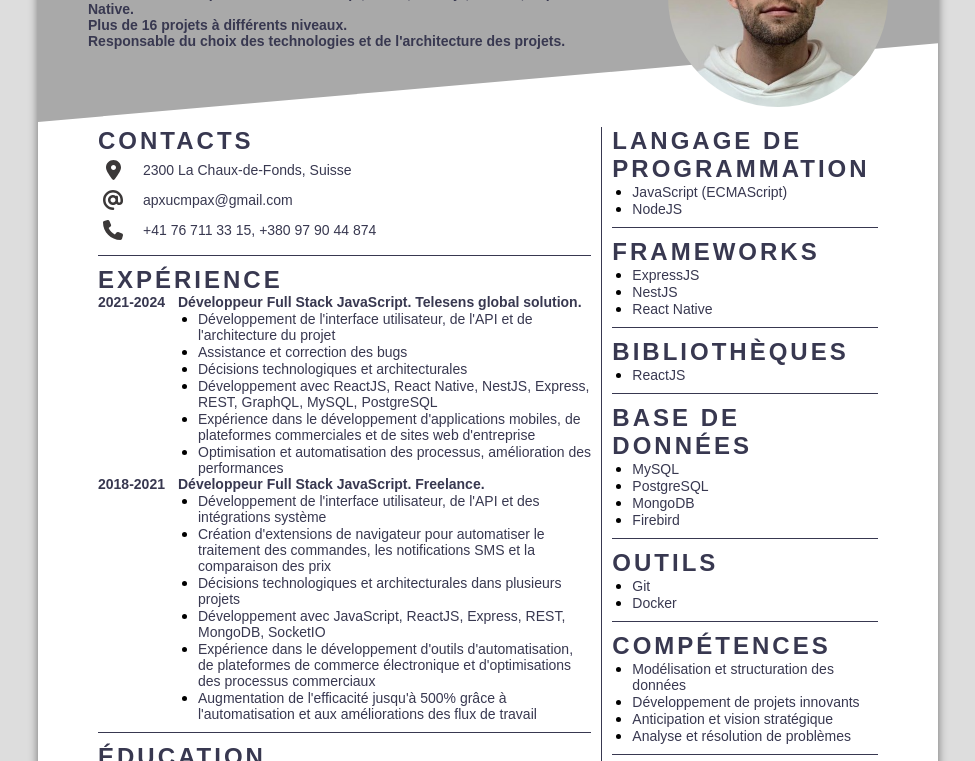
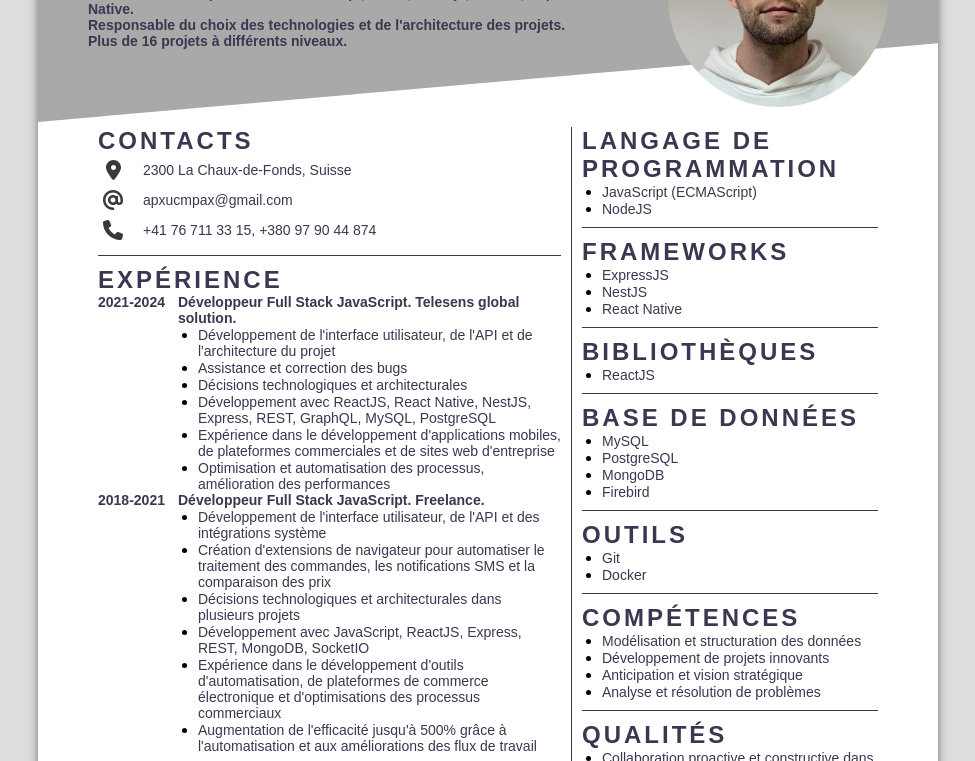
Before and after one commit to Apxucmpax/cv.github.io, a website: page fr/index.html in a window 1280 px wide. Shown: the part 163-924 px from the top of the page, without its empty margins (152-1127 px from the left). Drawn offline with Linux system fonts and the light colour scheme; a web font is replaced by a local one.

Commit message:
change place of some paragraph, change width of columns

```diff
--- a/fr/index.html
+++ b/fr/index.html
@@ -23,11 +23,11 @@
             Plus de 9 ans d'expérience en JavaScript, React, Node.js, NestJS,
             Express et React Native.
           </p>
-          <p class="bold w580">Plus de 16 projets à différents niveaux.</p>
           <p class="bold w580">
             Responsable du choix des technologies et de l'architecture des
             projets.
           </p>
+          <p class="bold w580">Plus de 16 projets à différents niveaux.</p>
         </div>
         <div class="avatar"></div>
         <div class="switcher">
--- a/style.css
+++ b/style.css
@@ -124,12 +124,12 @@ main {
   display: flex;
 }
 .column1 {
-  width: 65%;
+  width: 61%;
   border-right: 1px solid var(--color-text);
   padding-right: 10px;
 }
 .column {
-  width: 35%;
+  width: 39%;
   padding-left: 10px;
 }
 .icon-group {
```
Also changed, not shown: index.html (+1 -1 lines).
